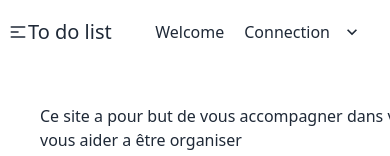
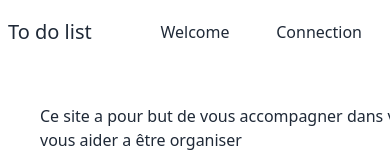
Before and after one commit to nielsmerceron/AWS, a SvelteKit app in the folder Front/todolist/: page / in a window 390 px wide. Shown: the top 156 px of the page. Built offline with nearby package versions, Linux system fonts and the light colour scheme.

Commit message:
nettoyage du code d'élément inutile

```diff
--- a/Front/todolist/src/routes/+page.svelte
+++ b/Front/todolist/src/routes/+page.svelte
@@ -1,23 +1,6 @@
 <html data-theme="luxury" />
 <div class="navbar">
     <div class="navbar-start">
-        <div class="dropdown">
-            <label tabindex="0" class=" lg:hidden">
-                <svg
-                    xmlns="http://www.w3.org/2000/svg"
-                    class="h-5 w-5"
-                    fill="none"
-                    viewBox="0 0 24 24"
-                    stroke="currentColor"
-                    ><path
-                        stroke-linecap="round"
-                        stroke-linejoin="round"
-                        stroke-width="2"
-                        d="M4 6h16M4 12h8m-8 6h16"
-                    /></svg
-                >
-            </label>
-        </div>
         <a class=" normal-case text-xl">To do list</a>
     </div>
     <div class="navbar-center secondary lg:flex">Welcome</div>
@@ -26,16 +9,6 @@
             <li tabindex="0">
                 <a>
                     Connection
-                    <svg
-                        class="fill-current"
-                        xmlns="http://www.w3.org/2000/svg"
-                        width="20"
-                        height="20"
-                        viewBox="0 0 24 24"
-                        ><path
-                            d="M7.41,8.58L12,13.17L16.59,8.58L18,10L12,16L6,10L7.41,8.58Z"
-                        /></svg
-                    >
                 </a>
                 <ul class="p-2">
                     <li><a href="/signin">Sign in </a></li>
--- a/Front/todolist/src/routes/login/+page.svelte
+++ b/Front/todolist/src/routes/login/+page.svelte
@@ -1,23 +1,6 @@
 <html data-theme="luxury"></html>
     <div class="navbar ">
       <div class="navbar-start">
-        <div class="dropdown">
-          <label tabindex="0" class=" lg:hidden">
-            <svg
-              xmlns="http://www.w3.org/2000/svg"
-              class="h-5 w-5"
-              fill="none"
-              viewBox="0 0 24 24"
-              stroke="currentColor"
-              ><path
-                stroke-linecap="round"
-                stroke-linejoin="round"
-                stroke-width="2"
-                d="M4 6h16M4 12h8m-8 6h16"
-              /></svg
-            >
-          </label>
-        </div>
         <a class=" normal-case text-xl">To do list</a>
       </div>
       <div class="navbar-center secondary lg:flex">Log in process</div>
--- a/Front/todolist/src/routes/signin/+page.svelte
+++ b/Front/todolist/src/routes/signin/+page.svelte
@@ -14,23 +14,6 @@
 
 <div class="navbar">
   <div class="navbar-start">
-    <div class="dropdown">
-      <label tabindex="0" class=" lg:hidden">
-        <svg
-          xmlns="http://www.w3.org/2000/svg"
-          class="h-5 w-5"
-          fill="none"
-          viewBox="0 0 24 24"
-          stroke="currentColor"
-          ><path
-            stroke-linecap="round"
-            stroke-linejoin="round"
-            stroke-width="2"
-            d="M4 6h16M4 12h8m-8 6h16"
-          /></svg
-        >
-      </label>
-    </div>
     <a class=" normal-case text-xl">To do list</a>
   </div>
   <div class="navbar-center secondary lg:flex">Sign in process</div>
```
